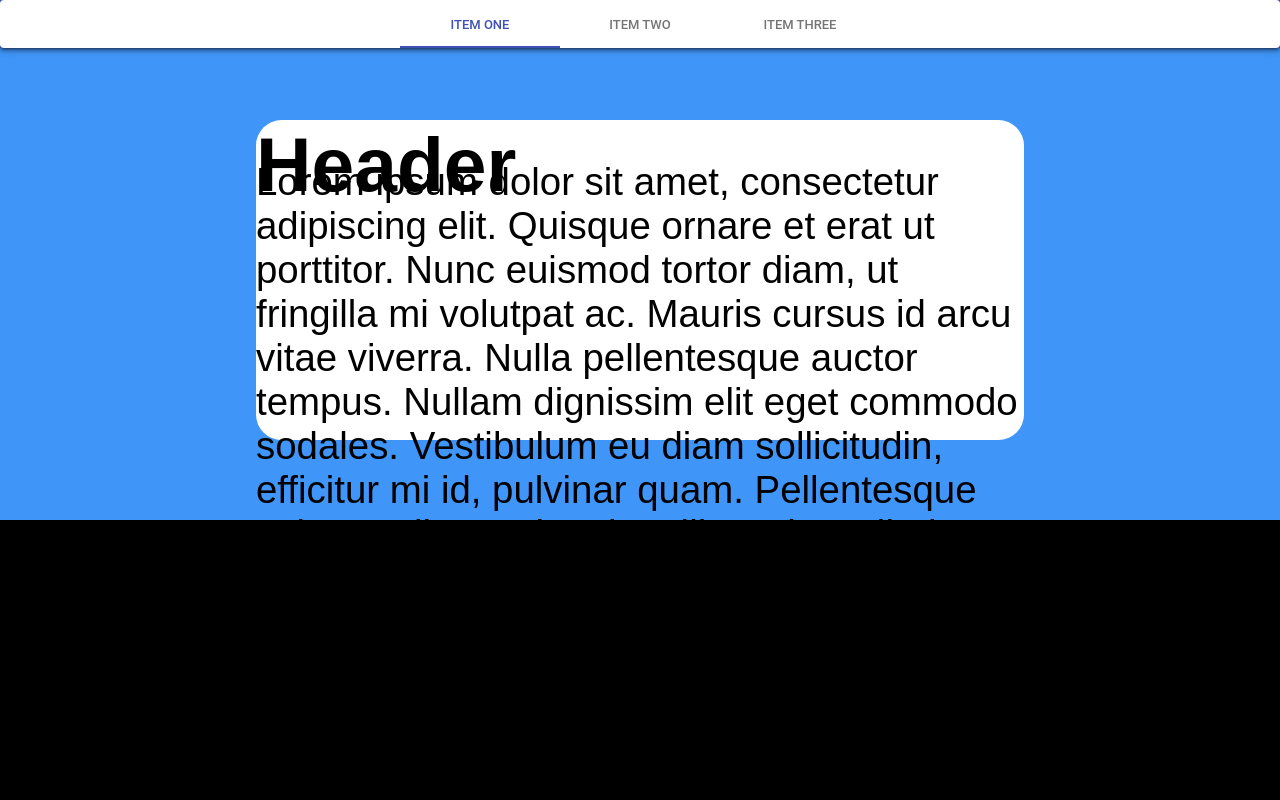
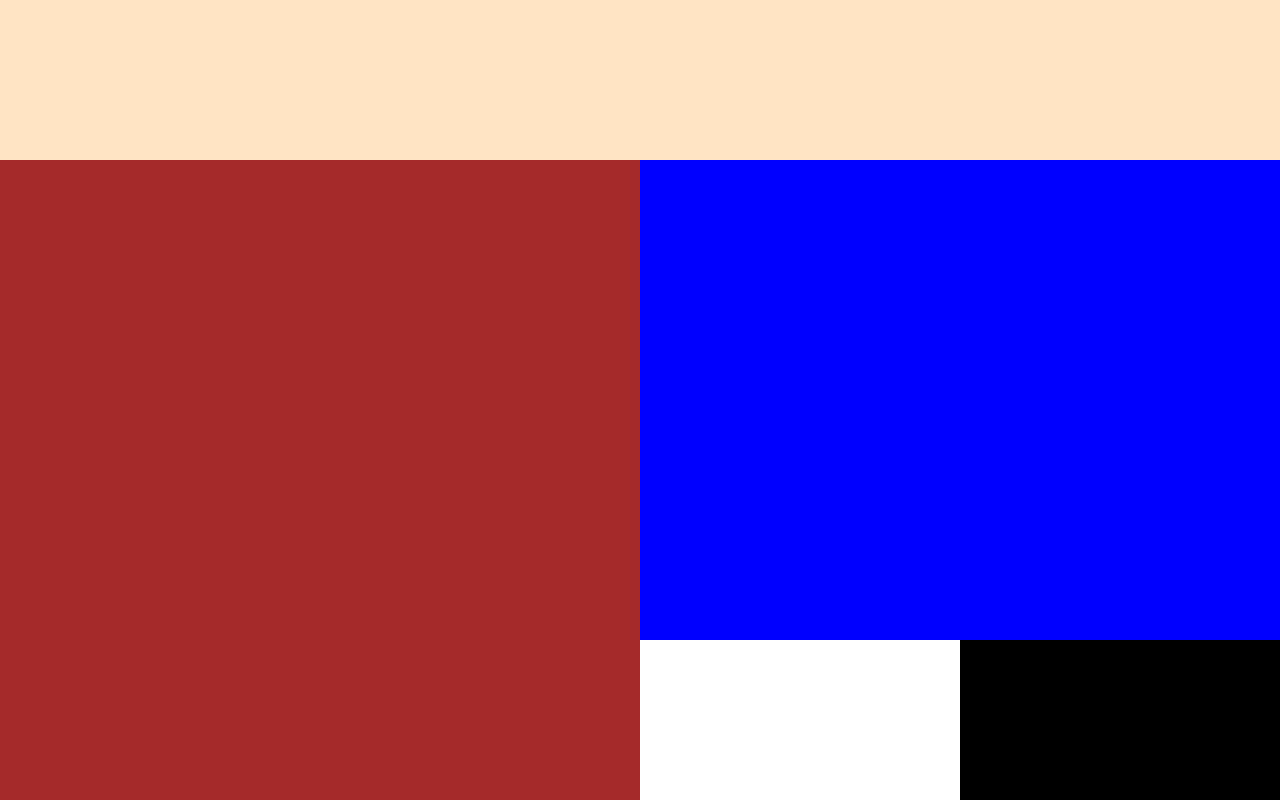
Before and after one commit to hermantsyselskyi/Material-Grid, a React (Create React App) app: page / in a window 1280 px wide. Built offline with nearby package versions, Linux system fonts and the light colour scheme.

Commit message:
Resresponsiveness

```diff
--- a/src/App.css
+++ b/src/App.css
@@ -1,15 +1,29 @@
 
-.App {
-  display: flex;
-  flex-direction: column;
-	min-height: 100vh;
-	background-color: rgb(64, 150, 248);
-	color: white;
+.App{
+	width: 100vw;
+	height: 100vh;
+	display: grid;
+	grid-template-columns: 1fr 1fr;
+	grid-template-rows: 1fr 3fr;
+	grid-template-areas:
+	"title title"
+	"main header"
+	"main footer";
 }
-
-
-@media (min-width: 768px) {
-.App {
+@media screen and (min-width: 400px) {
+	.App {
+		width: 100vw;
+		height: 100vh;
+		display: grid;
+		grid-template-columns: 2fr 1fr 1fr;
+		grid-template-rows: 1fr 3fr 1fr;
+		grid-template-areas:
+		"title title title"
+		"middle header header"
+		"middle sidebar footer";
+	}
+}
+/* .App {
 	width: 100vw;
 	height: 100vh;
 	display: grid;
@@ -17,46 +31,22 @@
   grid-template-rows: 5% 10% 20% 20% 10% 35% ;
 	background-color: rgb(64, 150, 248);
 	color: black;
-}
-}
+} */
 
 .header {
-
-  grid-area: 1/1/2/6
+  background-color: blue;
+  grid-area: header;
 }
-
+.title{
+	background-color: bisque;
+	grid-area: title;
+}
 .middle{
-  background-color: white;
-	grid-area: 3/2/5/5;
-	border-radius: 2vw;
- 	font-size: calc(14px + (26 - 14) * ((100vw - 300px) / (1600 - 300)));
-
+	background-color: brown;
+	grid-area: middle;
 }
 .footer{
   background-color: black;
-	grid-area: 6/1/7/6;
+	/* grid-area: 6/1/7/6; */
+	grid-area: footer;
 }
-.App-logo {
-	animation: App-logo-spin infinite 20s linear;
-	height: 80px;
-}
-
-@keyframes App-logo-spin {
-	from {
-		transform: rotate(0deg);
-	}
-	to {
-		transform: rotate(360deg);
-	}
-}
-
-.header-scales{
-	margin: 0;
-	grid-area: 3/2/4/4;
-	font-size: 6vw;
-}
-.text-scales{
-	margin-top: 5vh;
-		grid-area: 3/2/4/5;
-		font-size: 3vw;
-}
--- a/src/App.js
+++ b/src/App.js
@@ -37,8 +37,10 @@ class App extends Component {
 		const { classes } = this.props;
 		return (
 			<div className="App">
+			    <div className="title">
+				</div>
 				<div className="header">
-					<header className="App-header">
+					{/* <header className="App-header">
 						<AppBar position="static">
 							<Paper className="Menubar" className={classes.root}>
 								<Tabs
@@ -54,14 +56,10 @@ class App extends Component {
 								</Tabs>
 							</Paper>
 						</AppBar>
-					</header>
+					</header> */}
 				</div>
-				<div className="middle" />
-				<h2 className="header-scales">Header</h2>
-				<p className="text-scales">Lorem ipsum dolor sit amet, consectetur adipiscing elit. Quisque ornare et erat ut porttitor. Nunc euismod tortor diam, ut fringilla mi volutpat ac. Mauris cursus id arcu vitae viverra. Nulla pellentesque auctor tempus. Nullam dignissim elit eget commodo sodales. Vestibulum eu diam sollicitudin, efficitur mi id, pulvinar quam. Pellentesque volutpat diam vel orci mollis, vel vestibulum lorem hendrerit. Maecenas sit amet gravida diam. Nullam ultricies faucibus tellus.</p>
-
-
-
+				<div className="middle">
+				</div>
 				<div className="footer">
 
 				</div>
```
